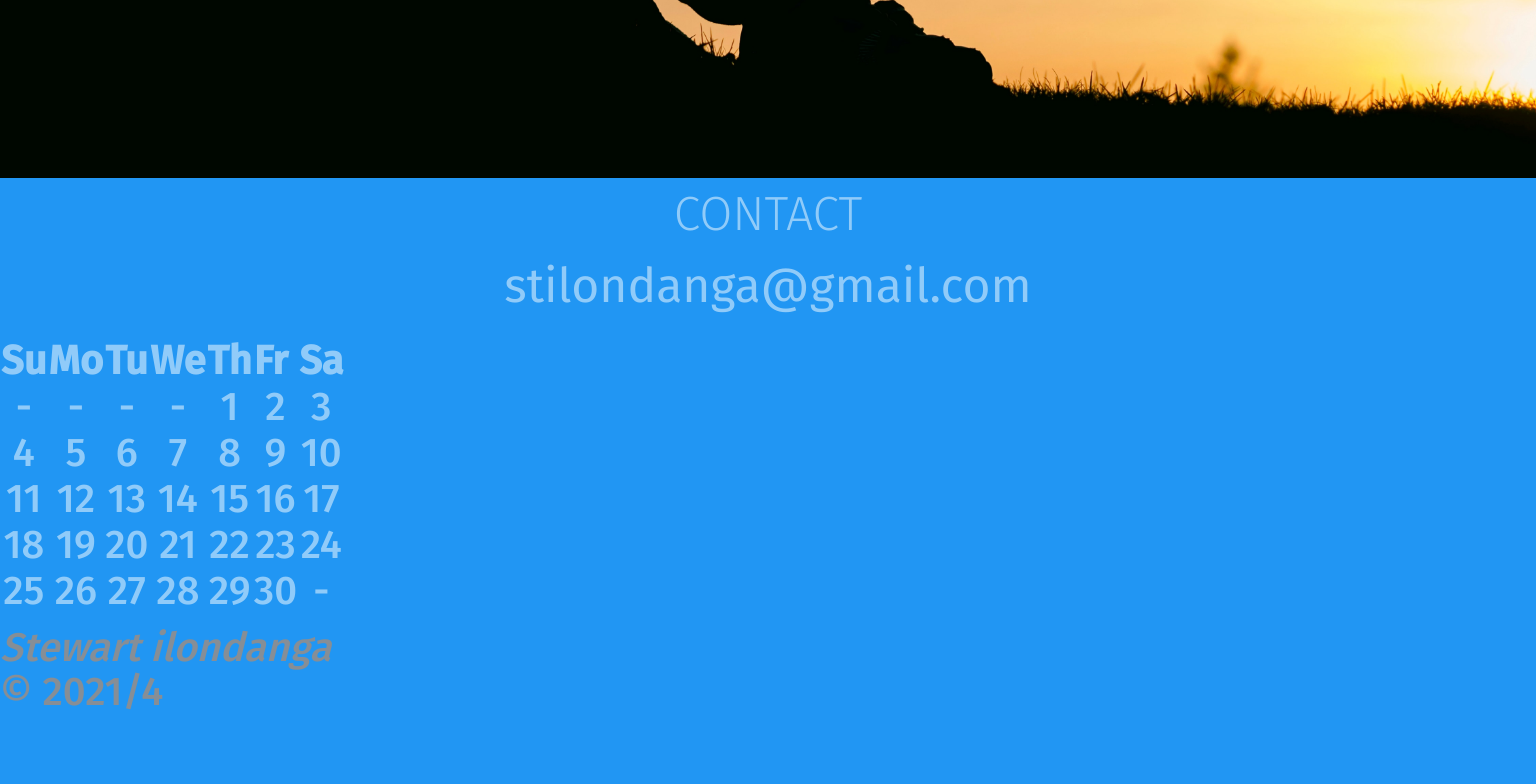
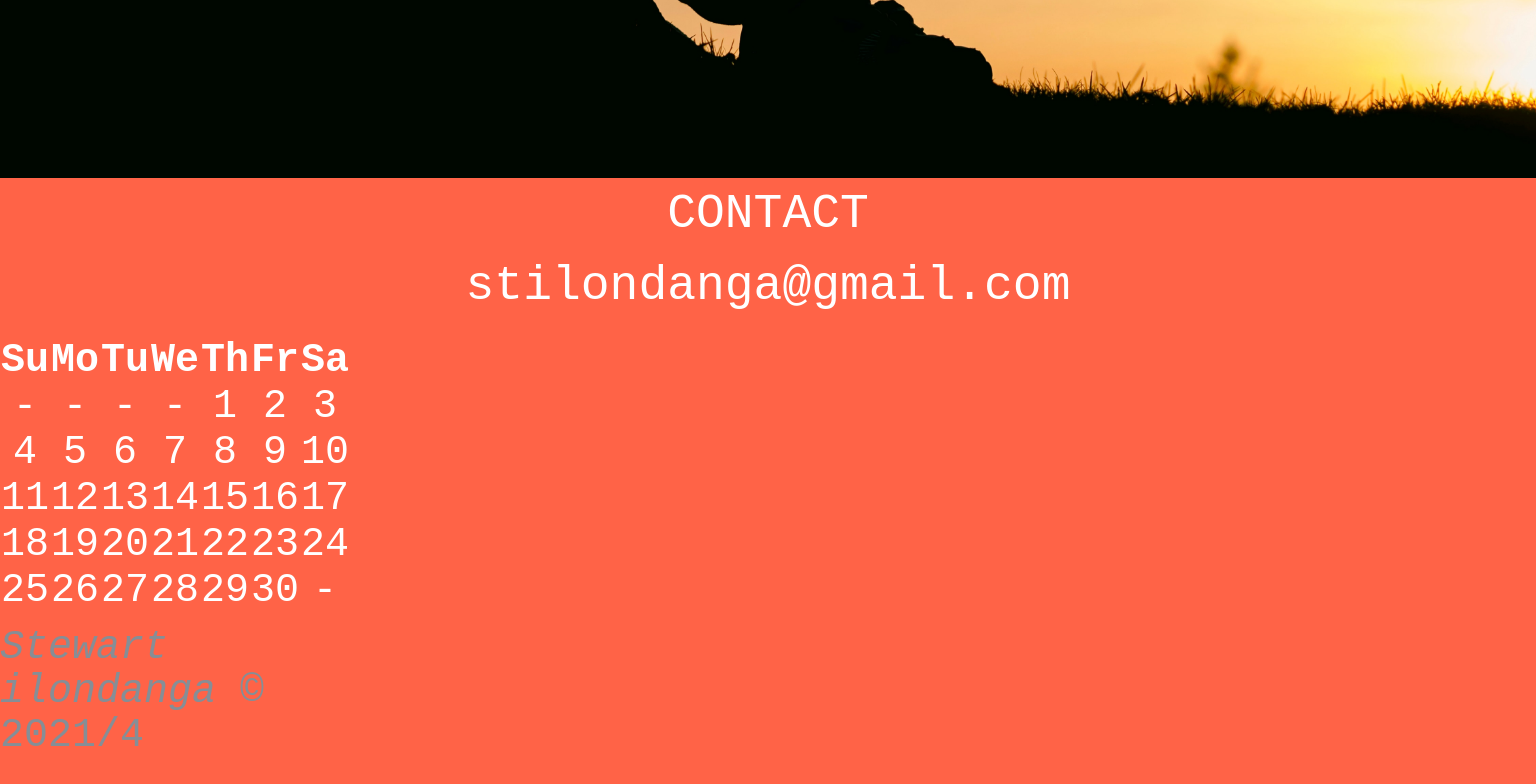
Before and after one commit to stewilondanga/digilit-platform, a plain HTML site: page index.html in a window 1536 px wide. Shown: the part 2272-3056 px from the top of the page. Drawn offline with nearby package versions, Linux system fonts and the light colour scheme.

Commit message:
add css/styles.css

```diff
--- a/css/styles.css
+++ b/css/styles.css
@@ -202,7 +202,7 @@ nav li a.active, nav li a:hover {
     color: #F7270E;
   }
 
-  /*section:nth-child(4) {
+  section:nth-child(4) {
     font-family: monospace;
     background: tomato;
     color: white;
@@ -213,7 +213,7 @@ nav li a.active, nav li a:hover {
   ##Device = Laptops, Desktops
   ##Screen = B/w 1025px to 1280px
 */
-  /*@media (min-width: 1025px) and (max-width: 1280px) {
+/*@media (min-width: 1025px) and (max-width: 1280px) {
   section {
     width: 100%;
     height: 100vh;
@@ -260,7 +260,7 @@ nav li a.active, nav li a:hover {
   ##Device = Tablets, Ipads (portrait)
   ##Screen = B/w 768px to 1024px
 */
-  /*@media (min-width: 768px) and (max-width: 1024px) {
+/*@media (min-width: 768px) and (max-width: 1024px) {
   section {
     width: 100%;
     height: 100vh;
@@ -307,7 +307,7 @@ nav li a.active, nav li a:hover {
   ##Device = Tablets, Ipads (landscape)
   ##Screen = B/w 768px to 1024px
 */
-  /*@media (min-width: 768px) and (max-width: 1024px) and (orientation: landscape) {
+/*@media (min-width: 768px) and (max-width: 1024px) and (orientation: landscape) {
   section {
     width: 100%;
     height: 100vh;
@@ -354,7 +354,7 @@ nav li a.active, nav li a:hover {
   ##Device = Low Resolution Tablets, Mobiles (Landscape)
   ##Screen = B/w 481px to 767px
 */
-  /*@media (min-width: 481px) and (max-width: 767px) {
+/*@media (min-width: 481px) and (max-width: 767px) {
   section {
     width: 100%;
     height: 100vh;
@@ -401,7 +401,7 @@ nav li a.active, nav li a:hover {
   ##Device = Most of the Smartphones Mobiles (Portrait)
   ##Screen = B/w 320px to 479px
 */
-  /*@media (min-width: 320px) and (max-width: 480px) {
+/*@media (min-width: 320px) and (max-width: 480px) {
   section {
     width: 100%;
     height: 100vh;
```
